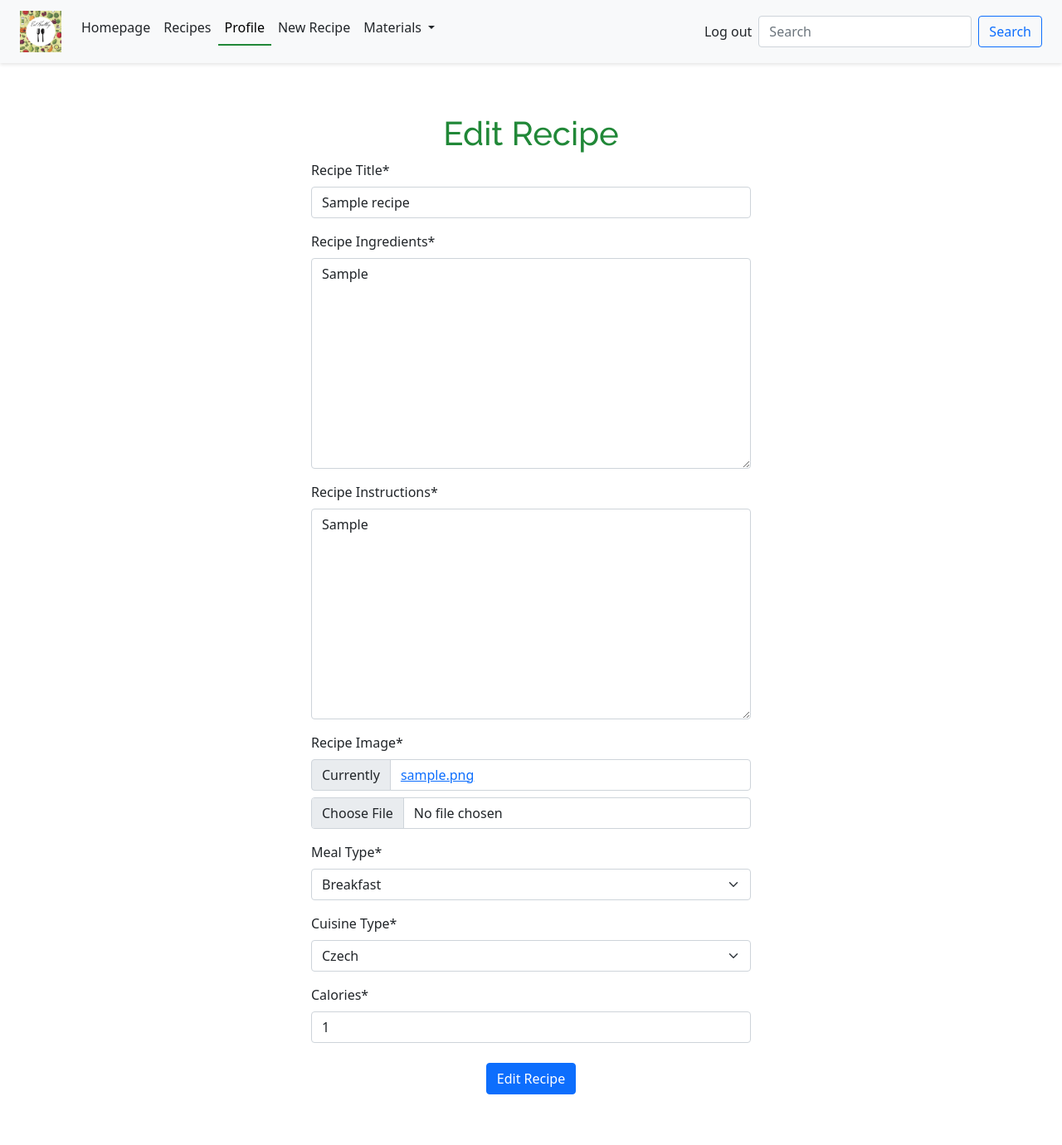
After one commit to dancapilkova/2023-4e-pilkova-zdrava_vyziva1, a Django app: page /recipes/edit/1/ in a window 1280 px wide. The commit adds this page. Shown: the whole page at 83% size. Run offline with Django 5.2, Linux system fonts and the light colour scheme; a user stored in the database is signed in; tables that the repository leaves empty hold one stand-in row (values such as "Sample post").

Commit message:
posledni

```diff
--- a/recipes/templates/recipes/detail.html
+++ b/recipes/templates/recipes/detail.html
@@ -20,8 +20,8 @@
         {% if request.user == recipe.user %}
 
           <div class="text-center">
-            <a href="#" class="btn btn-primary w-25">Edit</a>
-            <a href="#" class="btn btn-primary w-25">Delete</a>
+            <a href="{% url 'edit' recipe.id %}" class="btn btn-primary w-25">Edit</a>
+            <a href="{% url 'delete' recipe.id %}" class="btn btn-primary w-25">Delete</a>
           </div>
 
         {% endif %}
--- /dev/null
+++ b/recipes/templates/recipes/edit.html
@@ -0,0 +1,19 @@
+{% extends "main.html" %}
+
+{% block title %}Edit Recipe{% endblock %}
+
+{% block content %}
+
+  <div class="container">
+    <form method="POST" enctype="multipart/form-data" class="p-2 form">
+      <h1 class="text-center">Edit Recipe</h1>
+      {% csrf_token %}
+      {{ form.media }}
+      {{ form|crispy }}
+      <div class="text-center">
+        <button type="submit" class="btn btn-primary mt-2">Edit Recipe</button>
+      </div>
+    </form>
+  </div>
+
+{% endblock %}
--- a/recipes/urls.py
+++ b/recipes/urls.py
@@ -1,8 +1,10 @@
 from django.urls import path
-from .views import NewRecipe, Recipes, Detail
+from .views import NewRecipe, Recipes, Detail, Delete, Edit
 
 urlpatterns = [
     path("new/", NewRecipe.as_view(), name="new_recipe"),
     path("", Recipes.as_view(), name="recipes"),
     path("<slug:pk>/", Detail.as_view(), name="detail"),
+    path("delete/<slug:pk>/", Delete.as_view(), name="delete"),
+     path("edit/<slug:pk>/", Edit.as_view(), name="edit"),
 ]
--- a/recipes/views.py
+++ b/recipes/views.py
@@ -1,13 +1,27 @@
-from django.views.generic import CreateView, ListView, DetailView
+from django.views.generic import CreateView, ListView, DetailView, DeleteView, UpdateView
 from .models import Recipe
 from .forms import NewRecipeForm
-from django.contrib.auth.mixins import LoginRequiredMixin
+from django.contrib.auth.mixins import LoginRequiredMixin, UserPassesTestMixin
+from django.db.models import Q
 
 
 class Recipes(ListView):
     template_name = "recipes/recipes.html"
     model = Recipe
     context_object_name = "recipes"
+
+    def get_queryset(self, **kwargs):
+        q = self.request.GET.get("query")
+        if q:
+            recipes = self.model.objects.filter(
+                Q(title__icontains=q)
+                | Q(instructions__icontains=q)
+                | Q(cuisine_types__icontains=q)
+                | Q(meal_type__icontains=q)
+            )
+        else:
+            recipes = self.model.objects.all()
+        return recipes
 
 class Detail(DetailView):
     template_name = "recipes/detail.html"
@@ -23,3 +37,19 @@ class NewRecipe(LoginRequiredMixin, CreateView):
     def form_valid(self, form):
         form.instance.user = self.request.user
         return super(NewRecipe, self).form_valid(form)
+
+class Delete(LoginRequiredMixin, UserPassesTestMixin, DeleteView):
+    model = Recipe
+    success_url = "/recipes/"
+
+    def test_func(self):
+        return self.request.user == self.get_object().user
+
+class Edit(LoginRequiredMixin, UserPassesTestMixin, UpdateView):
+    template_name = "recipes/edit.html"
+    model = Recipe
+    form_class = NewRecipeForm
+    success_url = "/recipes/"
+
+    def test_func(self):
+        return self.request.user == self.get_object().user
--- a/templates/main.html
+++ b/templates/main.html
@@ -70,10 +70,10 @@
 
                 </ul>
 
-                <form class="d-flex" role="search" method="GET">
-                    <input class="form-control me-2" name="q" type="search" placeholder="Search" aria-label="Search">
-                    <button class="btn btn-outline-primary" type="submit">Search</button>
-                  </form>
+                <form class="d-flex" role="search" method="GET" action="{% url 'recipes' %}">
+                  <input class="form-control me-2" name="query" type="search" placeholder="Search" aria-label="Search">
+                  <button class="btn btn-outline-primary" type="submit">Search</button>
+                </form>
               </div>
             </div>
           </nav>
```
Also changed, not shown: recipes/templates/recipes/confirm_delete.html (added, +16 -0 lines), templates/403.html (added, +10 -0 lines).
